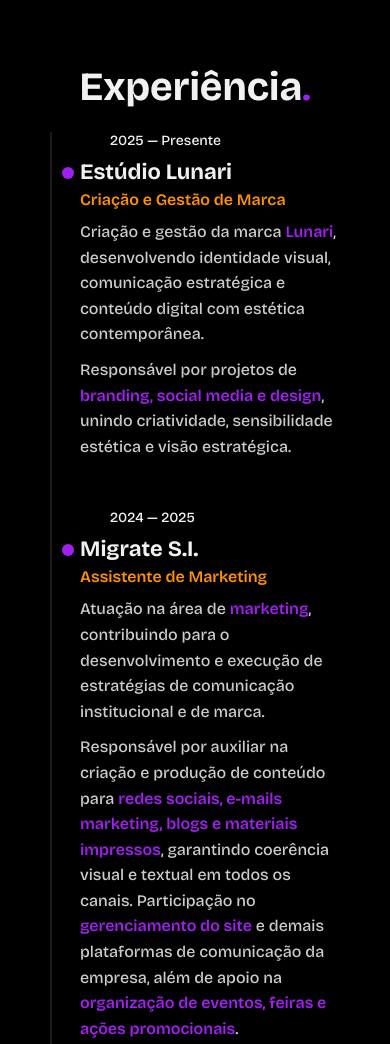
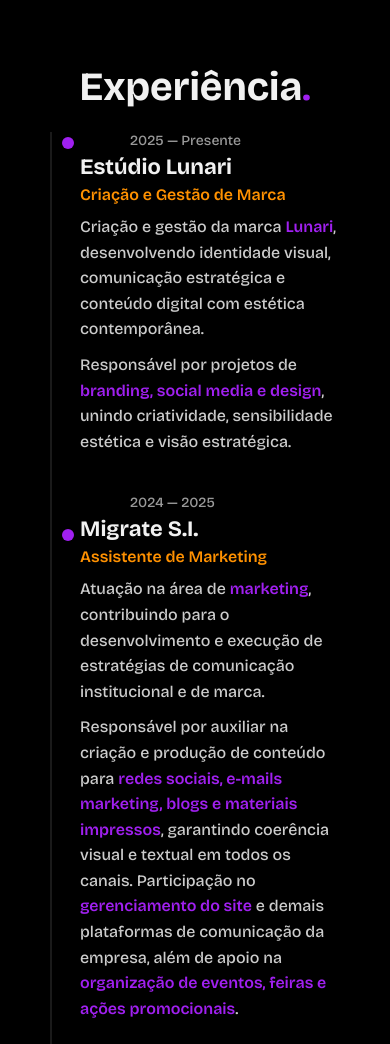
Before and after one commit to lumaminikel/lumaminikel.github.io, a plain HTML site: page index.html in a window 390 px wide. Shown: the part 2900-3944 px from the top of the page. Drawn offline with nearby package versions, Linux system fonts and the light colour scheme; a web font is replaced by a local one.

Commit message:
.\index.html

```diff
--- a/main.css
+++ b/main.css
@@ -208,50 +208,39 @@ header {
    ================================= */
 
 .linha-do-tempo-container {
-    max-width: 1200px;
+    max-width: 100rem;
     margin: 0 auto;
     position: relative;
+    padding-left: 2rem; /* Espaço para a linha vertical e ponto */
 }
 
-/* Linha Vertical (Feita com pseudo-elemento no container) */
+/* Linha Vertical */
 .linha-do-tempo-container::before {
     content: '';
     position: absolute;
     top: 0;
-    left: 21rem; /* Posição da linha vertical, ajuste conforme a largura da data */
+    left: 0; /* Alinha a linha na borda esquerda */
     bottom: 0;
     width: 0.2rem;
     background-color: var(--color-sutil-border);
     z-index: 0;
-    /* Linha tracejada sutil, se desejar:
-    background-image: linear-gradient(to bottom, var(--color-sutil-border) 50%, transparent 50%);
-    background-size: 100% 30px;
-    */
 }
 
 .item-experiencia {
-    display: flex;
-    margin-bottom: 5rem;
-    position: relative; /* Para garantir o alinhamento sobre a linha */
+    display: block; /* Cada item ocupa uma linha */
+    margin-bottom: 4rem;
+    position: relative;
+    padding-left: 2rem; /* Espaço entre a linha e o texto */
 }
 
-.data-e-ponto {
-    width: 20rem; /* Largura para a coluna da data */
-    margin-right: 4rem;
-    display: flex;
-    flex-direction: column;
-    align-items: flex-end;
-    position: relative;
-    padding-top: 0.5rem; /* Alinha a data com o topo do ponto */
-}
-
+/* Ajusta a Data (opcionalmente) */
 .data {
     font-weight: 500;
     font-size: 1.4rem;
-    color: var(--font-color);
-    margin-bottom: 10px;
-    position: relative;
-    z-index: 2; /* Garante que o texto da data não seja cortado */
+    color: #999;
+    margin-bottom: 0.5rem;
+    margin-left: 2rem;
+    display: block; /* Força a data para cima do título */
 }
 
 /* Ponto de marcação */
@@ -261,36 +250,84 @@ header {
     border-radius: 50%;
     background-color: var(--color-primary);
     position: absolute;
-    right: -2.6rem; /* Ajuste para centralizar com a linha vertical */
-    top: 1rem;
+    left: -0.6rem; /* Meia largura para centralizar o ponto na linha vertical (left: 0) */
+    top: 3.5rem; /* Ajuste manual para alinhar com o h3 + data */
     z-index: 1;
-    box-shadow: 0 0 0 4px var(--background-color); /* Borda falsa para destacar na linha */
+    box-shadow: 0 0 0 0.4rem var(--background-color);
+}
+
+/* Ajusta a posição do ponto para se alinhar com o título/data */
+.item-experiencia:first-child .ponto-timeline {
+    top: 0.5rem; /* Mais alto para o primeiro item */
+}
+
+/* O conteúdo não precisa de Flexbox, pois está em bloco */
+.data-e-ponto {
+    width: 100%; /* Ocupa a largura total */
+    margin-right: 0;
+    align-items: flex-start; /* Alinha a data à esquerda */
+    position: relative;
+
+}
+/* Alinhar o ponto com o texto */
+.ponto-timeline {
+    left: -0.6rem;
+    top: 3.5rem;
 }
 
 .conteudo-experiencia {
     flex-grow: 1;
-    padding-left: 20px;
+    padding-left: 2rem; /* 20px */
 }
 
 .conteudo-experiencia h3 {
-    font-size: 2.2rem;
-    margin-top: 0;
-    margin-bottom: 0.5rem;
+    font-size: 2.2rem; /* 22px */
+    margin-top: 0; /* AJUSTE DE ALINHAMENTO: Garante que o topo do h3 inicie no 0 */
+    margin-bottom: 0.5rem; /* 5px */
     color: var(--font-color);
 }
 
 .conteudo-experiencia .cargo {
-    font-size: 1.6rem;
+    font-size: 1.6rem; /* 16px */
     font-weight: 600;
-    color: var(--color-secondary); /* Destaque Laranja */
-    margin: 0 0 10px 0;
+    color: var(--color-secondary);
+    margin: 0 0 1rem 0; /* 10px */
 }
 
 .conteudo-experiencia .descricao {
     line-height: 1.6;
-    font-size: 1.6rem;
-    margin-bottom: 1rem;
+    font-size: 1.6rem; /* 16px */
+    margin-bottom: 1rem; /* 10px */
     color: #cccccc;
+}
+
+/* === RESPONSIVIDADE EM REM (768px = 76.8rem) === */
+
+@media (max-width: 76.8rem) {
+
+    .linha-do-tempo-container::before {
+        left: 2rem; /* 20px */
+    }
+
+    .item-experiencia {
+        padding-left: 3rem; /* 30px */
+        margin-bottom: 4rem; /* 40px */
+    }
+
+    .data {
+        position: relative;
+        left: 3rem; /* 30px */
+    }
+
+    .ponto-timeline {
+        left: -1.8rem; /* 18px */
+        right: auto;
+        top: 3.5rem; /* 35px - Ajustado para alinhar visualmente com o conteúdo no mobile */
+    }
+
+    .conteudo-experiencia {
+        padding-left: 0;
+    }
 }
 
 
```
